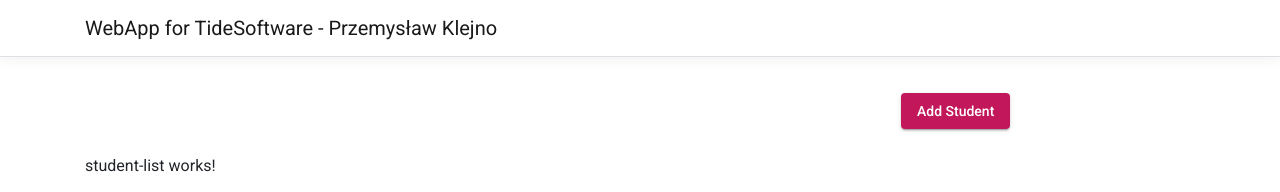
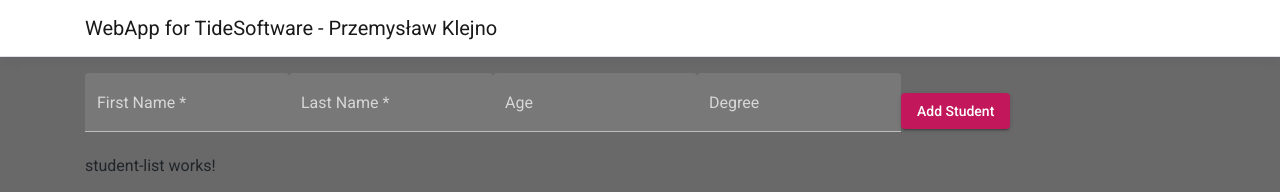
Before and after one commit to pemix09/TideSoftware, an Angular app in the folder WebApp/ClientApp/: page / in a window 1280 px wide. Shown: the top 192 px of the page. Built offline with nearby package versions, Linux system fonts and the light colour scheme; no server answers.

Commit message:
Added form to Create students

```diff
--- a/WebApp/ClientApp/src/app/Models/student.ts
+++ b/WebApp/ClientApp/src/app/Models/student.ts
@@ -1,7 +1,10 @@
 export class Student {
 
-  constructor(public FirstName: string,
-              public LastName: string,
-              public Age: number,
-              public Degree: string) {}
+  public FirstName: string;
+  public LastName: string;
+  public Age: number;
+  public Degree: string;
+
+
+  constructor() {}
 }
--- a/WebApp/ClientApp/src/app/Services/http-service.service.ts
+++ b/WebApp/ClientApp/src/app/Services/http-service.service.ts
@@ -1,6 +1,7 @@
 import {Inject, Injectable} from '@angular/core';
 import {HttpClient} from "@angular/common/http";
 import {Student} from "../Models/student";
+import {tap} from "rxjs/operators";
 
 @Injectable({
   providedIn: 'root'
@@ -24,7 +25,9 @@ export class HttpServiceService {
 
   public GetAllStudents() : Student[]
   {
-    this.Http.get<Student[]>(this.BaseUrl + this.endPointName+'/GetAll').subscribe(result => {
+    this.Http.get<Student[]>(this.BaseUrl + this.endPointName+'/GetAll')
+      .pipe(tap(console.log))
+      .subscribe(result => {
       this.students = result;
     }, error => console.error(error));
 
@@ -38,6 +41,7 @@ export class HttpServiceService {
 
   public CreateStudent(student: Student)
   {
+    console.log(student);
     this.Http.post(this.BaseUrl+this.endPointName+'/Create/', student)
       .subscribe(() => this.status = 'Student created successfully');
   }
--- a/WebApp/ClientApp/src/app/Students/student-create/student-create.component.html
+++ b/WebApp/ClientApp/src/app/Students/student-create/student-create.component.html
@@ -1,25 +1,43 @@
 <form class="example-form">
   <mat-form-field class="example-full-width" appearance="fill">
     <mat-label>First Name</mat-label>
-    <input matInput placeholder="John">
+    <input #FirstName="ngModel" name="FirstName" [(ngModel)]="newStudent.FirstName" required minlength="2" matInput placeholder="John">
+    <!--<div *ngIf="FirstName.invalid && (FirstName.dirty || FirstName.touched)"
+         class="alert">
+      <div *ngIf="FirstName.errors?.['required']">
+        First Name is required.
+      </div>
+      <div *ngIf="FirstName.errors?.['minlength']">
+        First Name must be at least 2 characters long.
+      </div>
+    </div>-->
   </mat-form-field>
 
   <mat-form-field class="example-full-width" appearance="fill">
     <mat-label>Last Name</mat-label>
-    <input matInput placeholder="Smith">
+    <input #LastName="ngModel" name="LastName" [(ngModel)]="newStudent.LastName" required minlength="2" matInput placeholder="Smith">
+    <!--<div *ngIf="LastName.invalid && (LastName.dirty || LastName.touched)"
+         class="alert">
+      <div *ngIf="LastName.errors?.['required']">
+        Last Name is required.
+      </div>
+      <div *ngIf="LastName.errors?.['minlength']">
+        Last Name must be at least 2 characters long.
+      </div>
+    </div>-->
   </mat-form-field>
 
   <mat-form-field class="example-full-width" appearance="fill">
     <mat-label>Age</mat-label>
-    <input matInput placeholder="Computer Science">
+    <input type="number" [(ngModel)]="newStudent.Age" name="Age"  matInput placeholder="Computer Science">
   </mat-form-field>
 
   <mat-form-field class="example-full-width" appearance="fill">
     <mat-label>Degree</mat-label>
-    <input matInput placeholder="Computer Science">
+    <input [(ngModel)]="newStudent.Degree"  name="Degree" matInput placeholder="Computer Science">
   </mat-form-field>
 
   <mat-card-actions>
-    <button mat-raised-button type="submit" color="primary">Add Student</button>
+    <button mat-raised-button type="submit" (click)="CreateStudent()" color="primary">Add Student</button>
   </mat-card-actions>
 </form>
--- a/WebApp/ClientApp/src/app/Students/student-create/student-create.component.ts
+++ b/WebApp/ClientApp/src/app/Students/student-create/student-create.component.ts
@@ -7,13 +7,15 @@ import {HttpServiceService} from "../../Services/http-service.service";
   templateUrl: './student-create.component.html',
   styleUrls: ['./student-create.component.css']
 })
-export class StudentCreateComponent implements OnInit {
+export class StudentCreateComponent {
 
-  public newStudent: Student;
+  public newStudent: Student = new Student();
 
   constructor(private httpService: HttpServiceService) { }
 
-  ngOnInit() {
+  public CreateStudent():void
+  {
+    this.httpService.CreateStudent(this.newStudent);
   }
 
 }
--- /dev/null
+++ b/WebApp/ClientApp/src/app/app.component.css
@@ -0,0 +1,5 @@
+
+
+body{
+  background-color: dimgrey;
+}
--- a/WebApp/ClientApp/src/app/app.component.ts
+++ b/WebApp/ClientApp/src/app/app.component.ts
@@ -4,7 +4,9 @@ import { Component } from '@angular/core';
 
 @Component({
   selector: 'app-root',
-  templateUrl: './app.component.html'
+  templateUrl: './app.component.html',
+  styleUrls: ['./app.component.css']
+
 })
 export class AppComponent {
   title = 'app';
--- /dev/null
+++ b/WebApp/ClientApp/src/app/home/home.component.css
@@ -0,0 +1,3 @@
+body{
+  background-color: dimgrey;
+}
--- a/WebApp/ClientApp/src/app/home/home.component.ts
+++ b/WebApp/ClientApp/src/app/home/home.component.ts
@@ -3,6 +3,7 @@ import { Component } from '@angular/core';
 @Component({
   selector: 'app-home',
   templateUrl: './home.component.html',
+  styleUrls: ['./home.component.css']
 })
 export class HomeComponent {
 }
```
